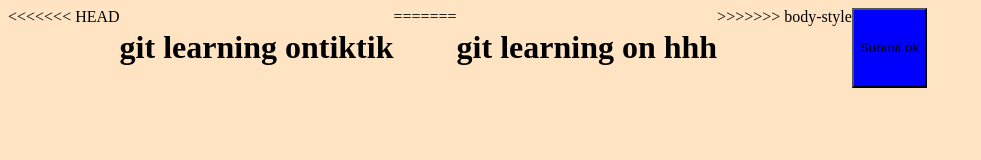
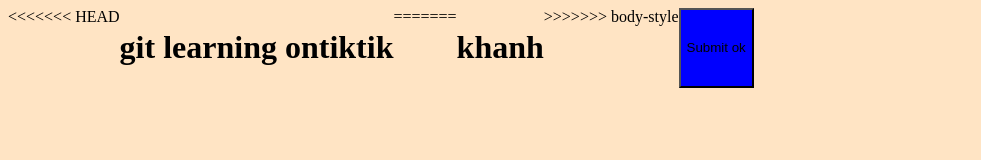
Before and after one commit to NamKhanh1998/Learn-Git, a plain HTML site: page index.html in a window 1280 px wide. Shown: the whole page, without its empty margins (0-981 px from the left). Drawn offline with Linux system fonts and the light colour scheme.

Commit message:
Update index.html

```diff
--- a/index.html
+++ b/index.html
@@ -13,7 +13,7 @@
 <<<<<<< HEAD
     <h1>git learning ontiktik </h1>
 =======
-    <h1>git learning on hhh</h1>
+    <h1>khanh</h1>
 >>>>>>> body-style
     <button>Submit ok</button>
 </body>
```
